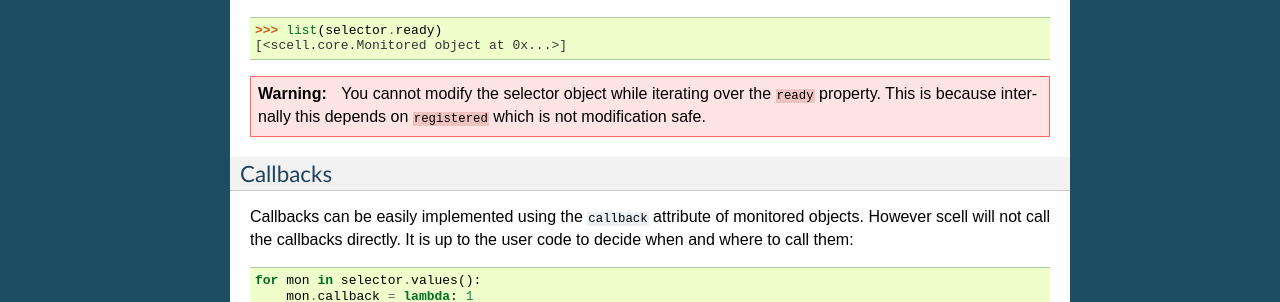
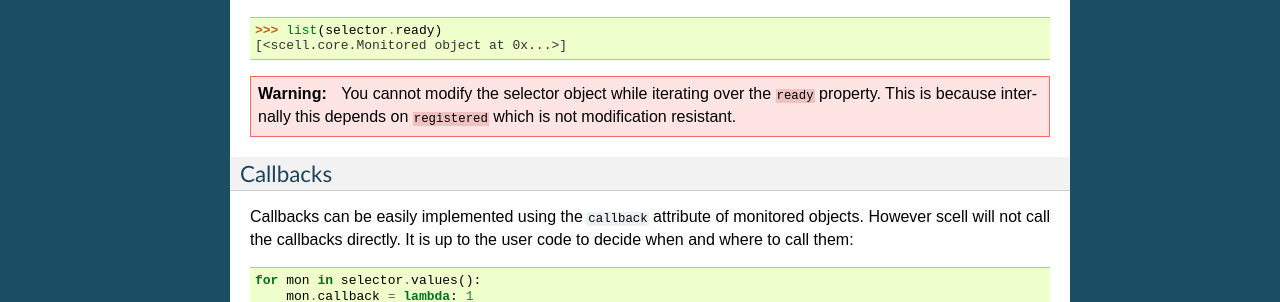
Before and after one commit to eugene-eeo/scell, a Sphinx documentation site: the page built from docs/guide.rst, in a window 1280 px wide. Shown: the part 1586-1888 px from the top of the page. Built offline with Sphinx 7.4.7, drawn with Linux system fonts in a browser that asks for light colours; pages that are not in the unit, such as notebooks, are missing from menus.

Commit message:
update guide [skip ci]

```diff
--- a/docs/guide.rst
+++ b/docs/guide.rst
@@ -49,7 +49,9 @@
 
 You can get an iterable of file object and monitored
 objects with the :attr:`scell.wrapper.Selector.registered`
-property::
+property:
+
+.. code-block:: python
 
     for fp, mon in selector.registered:
         # do something
@@ -62,7 +64,9 @@
 Alternatively if you want to only get the keys in a
 consistent (Python 2.x and 3.x) and modification resistant
 way (you can modify the selector while iterating), use
-the ``handles`` attribute, for example::
+the ``handles`` attribute, for example:
+
+.. code-block:: python
 
     for fp in selector.handles:
         # do something
@@ -109,7 +113,7 @@
    You cannot modify the selector object while iterating
    over the ``ready`` property. This is because internally
    this depends on ``registered`` which is not modification
-   safe.
+   resistant.
 
 Callbacks
 #########
@@ -117,7 +121,9 @@
 Callbacks can be easily implemented using the ``callback``
 attribute of monitored objects. However scell will not
 call the callbacks directly. It is up to the user code
-to decide when and where to call them::
+to decide when and where to call them:
+
+.. code-block:: python
 
     for mon in selector.values():
         mon.callback = lambda: 1
```
